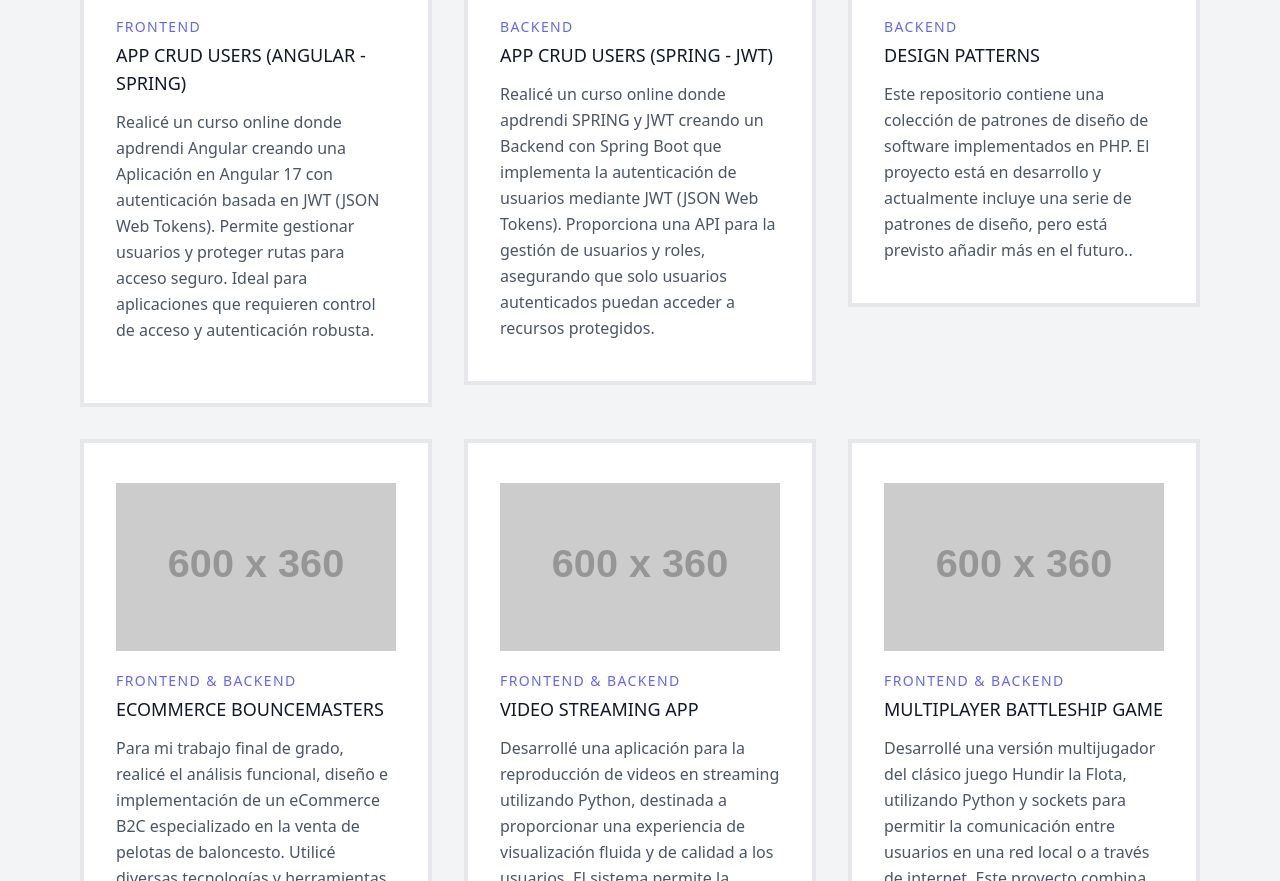
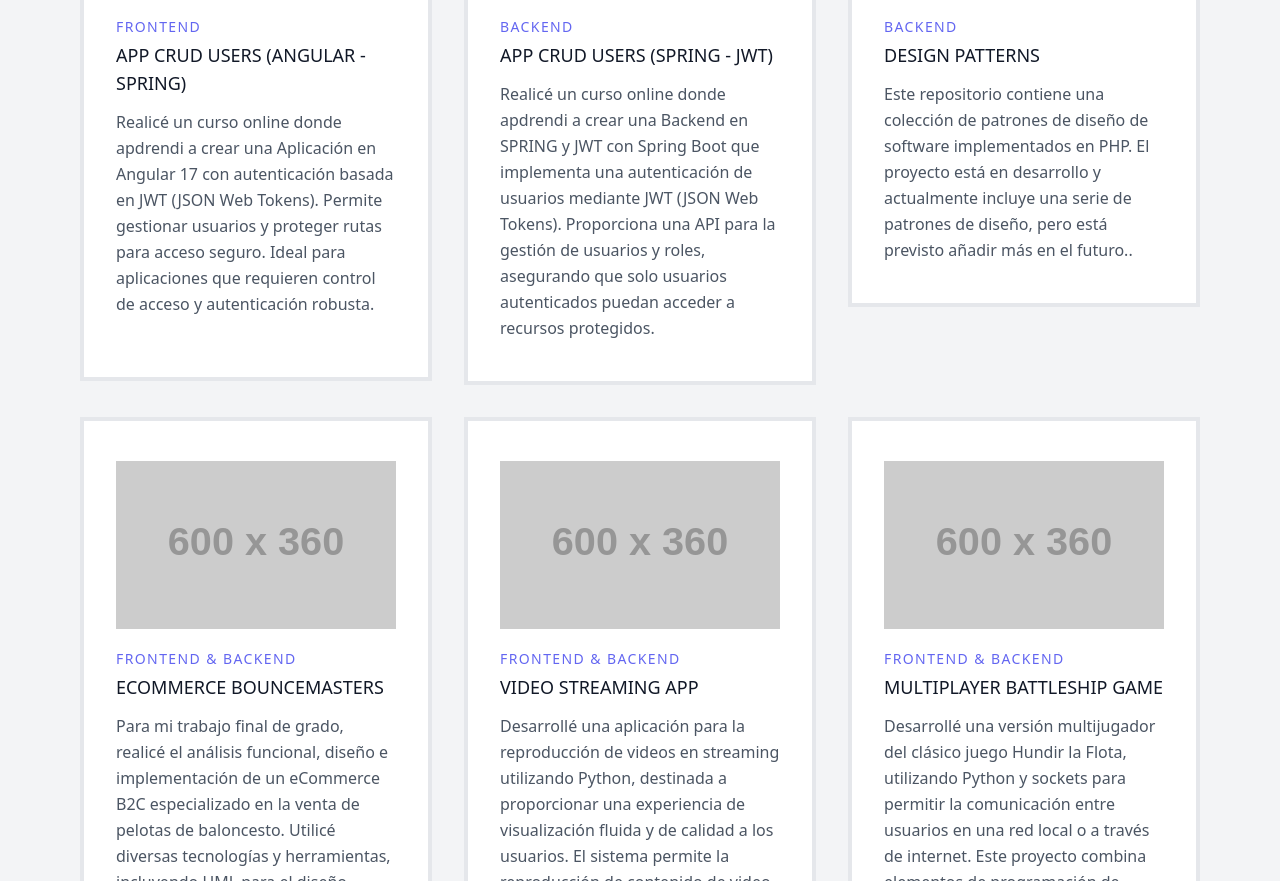
Before and after one commit to sergigarcia32/portffolio, a plain HTML site: page index.html in a window 1280 px wide. Shown: the part 3362-4243 px from the top of the page. Drawn offline with nearby package versions, Linux system fonts and the light colour scheme; placeholder pictures from the web are drawn by us; a web font is replaced by a local one.

Commit message:
new changes

```diff
--- a/index.html
+++ b/index.html
@@ -785,7 +785,7 @@
                   APP CRUD USERS (ANGULAR - SPRING)
                 </h1>
                 <p class="leading-relaxed mb-5">
-                  Realicé un curso online donde apdrendi Angular creando una Aplicación en Angular 17 con
+                  Realicé un curso online donde apdrendi a crear una Aplicación en Angular 17 con
                   autenticación basada en JWT (JSON Web Tokens). Permite
                   gestionar usuarios y proteger rutas para acceso seguro. Ideal
                   para aplicaciones que requieren control de acceso y
@@ -814,8 +814,8 @@
                   APP CRUD USERS (SPRING - JWT)
                 </h1>
                 <p class="leading-relaxed">
-                  Realicé un curso online donde apdrendi SPRING y JWT creando un Backend con Spring Boot que
-                  implementa la autenticación de usuarios mediante JWT (JSON Web
+                  Realicé un curso online donde apdrendi a crear una Backend en SPRING y JWT con Spring Boot que
+                  implementa una autenticación de usuarios mediante JWT (JSON Web
                   Tokens). Proporciona una API para la gestión de usuarios y
                   roles, asegurando que solo usuarios autenticados puedan
                   acceder a recursos protegidos.
```
